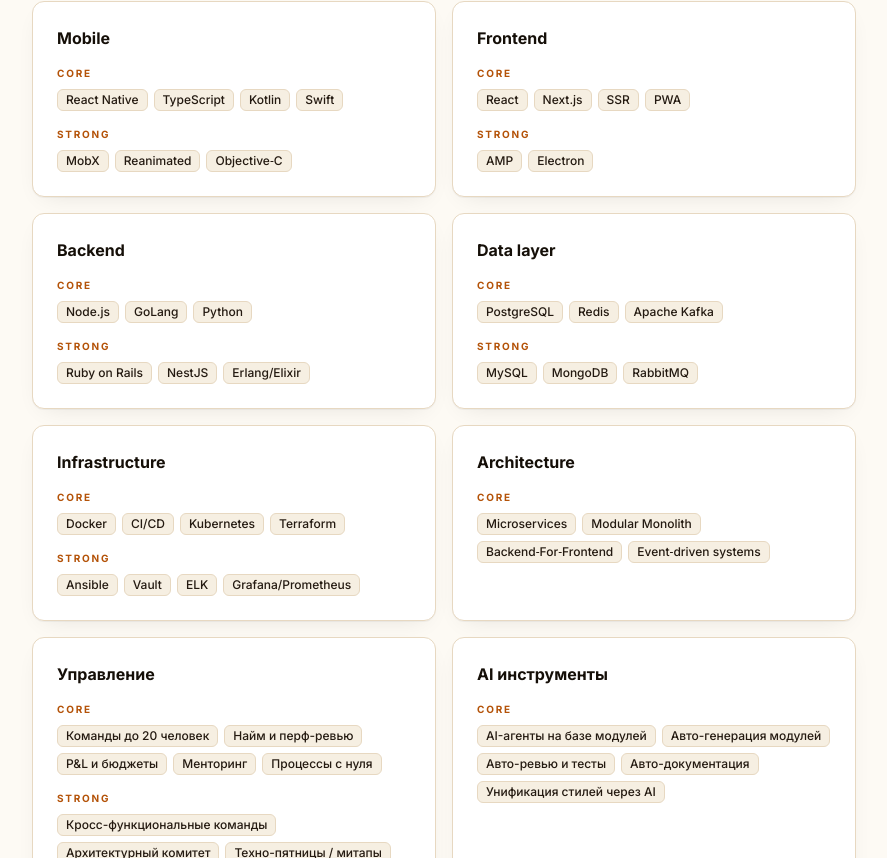
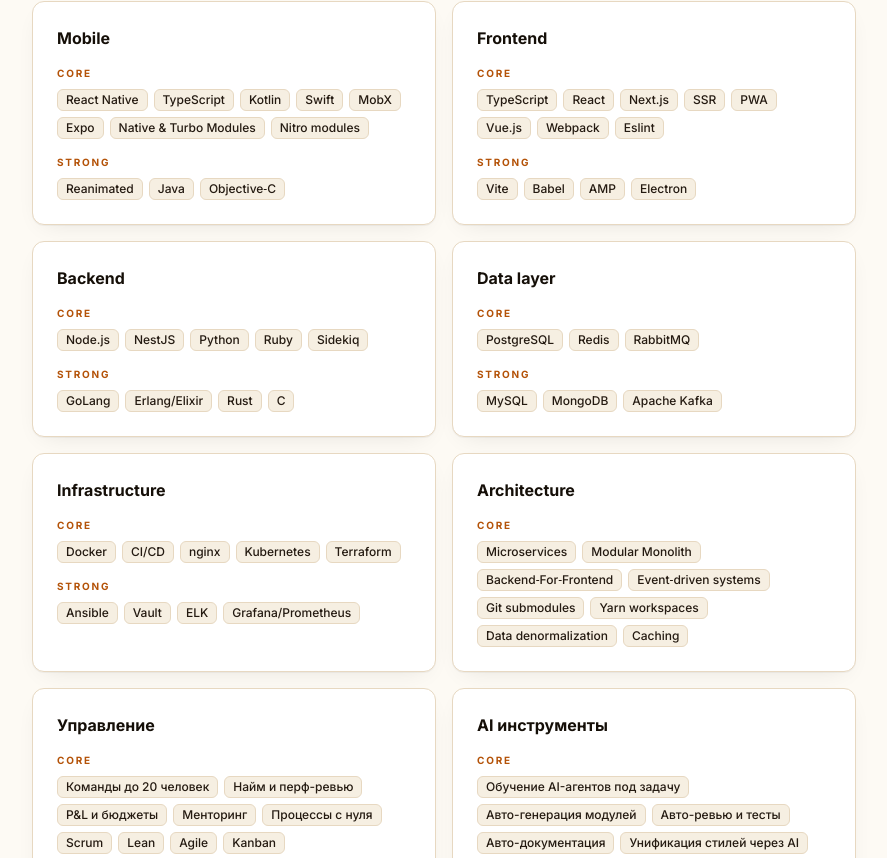
Before and after one commit to DavydenkovM/my-career, a Next.js app in the folder site/: page / in a window 1280 px wide. Shown: the part 4722-5580 px from the top of the page, without its empty margins (328-1215 px from the left). Built offline with nearby package versions, Linux system fonts and the light colour scheme.

Commit message:
Added additional technology tags, remove bullshit tags

```diff
--- a/site/content/site.ts
+++ b/site/content/site.ts
@@ -111,55 +111,54 @@
     {
       category: "Mobile",
       groups: [
-        { titleKey: "ui.skillsCore", items: ["React Native", "TypeScript", "Kotlin", "Swift"] },
-        { titleKey: "ui.skillsStrong", items: ["MobX", "Reanimated", "Objective‑C"] },
+        { titleKey: "ui.skillsCore", items: ["React Native", "TypeScript", "Kotlin", "Swift", "MobX", "Expo", "Native & Turbo Modules", "Nitro modules"] },
+        { titleKey: "ui.skillsStrong", items: ["Reanimated", "Java", "Objective‑C"] },
       ],
     },
     {
       category: "Frontend",
       groups: [
-        { titleKey: "ui.skillsCore", items: ["React", "Next.js", "SSR", "PWA"] },
-        { titleKey: "ui.skillsStrong", items: ["AMP", "Electron"] },
+        { titleKey: "ui.skillsCore", items: ["TypeScript", "React", "Next.js", "SSR", "PWA", "Vue.js", "Webpack", "Eslint"] },
+        { titleKey: "ui.skillsStrong", items: ["Vite", "Babel", "AMP", "Electron"] },
       ],
     },
     {
       category: "Backend",
       groups: [
-        { titleKey: "ui.skillsCore", items: ["Node.js", "GoLang", "Python"] },
-        { titleKey: "ui.skillsStrong", items: ["Ruby on Rails", "NestJS", "Erlang/Elixir"] },
+        { titleKey: "ui.skillsCore", items: ["Node.js", "NestJS", "Python", "Ruby", "Sidekiq"] },
+        { titleKey: "ui.skillsStrong", items: ["GoLang", "Erlang/Elixir", "Rust", "C"] },
       ],
     },
     {
       category: "Data layer",
       groups: [
-        { titleKey: "ui.skillsCore", items: ["PostgreSQL", "Redis", "Apache Kafka"] },
-        { titleKey: "ui.skillsStrong", items: ["MySQL", "MongoDB", "RabbitMQ"] },
+        { titleKey: "ui.skillsCore", items: ["PostgreSQL", "Redis", "RabbitMQ"] },
+        { titleKey: "ui.skillsStrong", items: ["MySQL", "MongoDB", "Apache Kafka"] },
       ],
     },
     {
       category: "Infrastructure",
       groups: [
-        { titleKey: "ui.skillsCore", items: ["Docker", "CI/CD", "Kubernetes", "Terraform"] },
+        { titleKey: "ui.skillsCore", items: ["Docker", "CI/CD", "nginx", "Kubernetes", "Terraform"] },
         { titleKey: "ui.skillsStrong", items: ["Ansible", "Vault", "ELK", "Grafana/Prometheus"] },
       ],
     },
     {
       category: "Architecture",
       groups: [
-        { titleKey: "ui.skillsCore", items: ["Microservices", "Modular Monolith", "Backend‑For‑Frontend", "Event‑driven systems"] },
+        { titleKey: "ui.skillsCore", items: ["Microservices", "Modular Monolith", "Backend‑For‑Frontend", "Event‑driven systems", "Git submodules", "Yarn workspaces", "Data denormalization", "Caching"] },
       ],
     },
     {
       category: "Управление",
       groups: [
-        { titleKey: "ui.skillsCore", items: ["Команды до 20 человек", "Найм и перф-ревью", "P&L и бюджеты", "Менторинг", "Процессы с нуля"] },
-        { titleKey: "ui.skillsStrong", items: ["Кросс-функциональные команды", "Архитектурный комитет", "Техно-пятницы / митапы", "Найм на US-рынке"] },
+        { titleKey: "ui.skillsCore", items: ["Команды до 20 человек", "Найм и перф-ревью", "P&L и бюджеты", "Менторинг", "Процессы с нуля", "Scrum", "Lean", "Agile", "Kanban", "Релиз-менеджмент", "PlantUML"] },
       ],
     },
     {
       category: "AI инструменты",
       groups: [
-        { titleKey: "ui.skillsCore", items: ["AI-агенты на базе модулей", "Авто-генерация модулей", "Авто-ревью и тесты", "Авто-документация", "Унификация стилей через AI"] },
+        { titleKey: "ui.skillsCore", items: ["Обучение AI-агентов под задачу", "Авто-генерация модулей", "Авто-ревью и тесты", "Авто-документация", "Унификация стилей через AI", "OpenClaw", "n8n", "OpenRouter", "Китайские модели", "Оптимизация токенов"] },
       ],
     },
   ],
```
